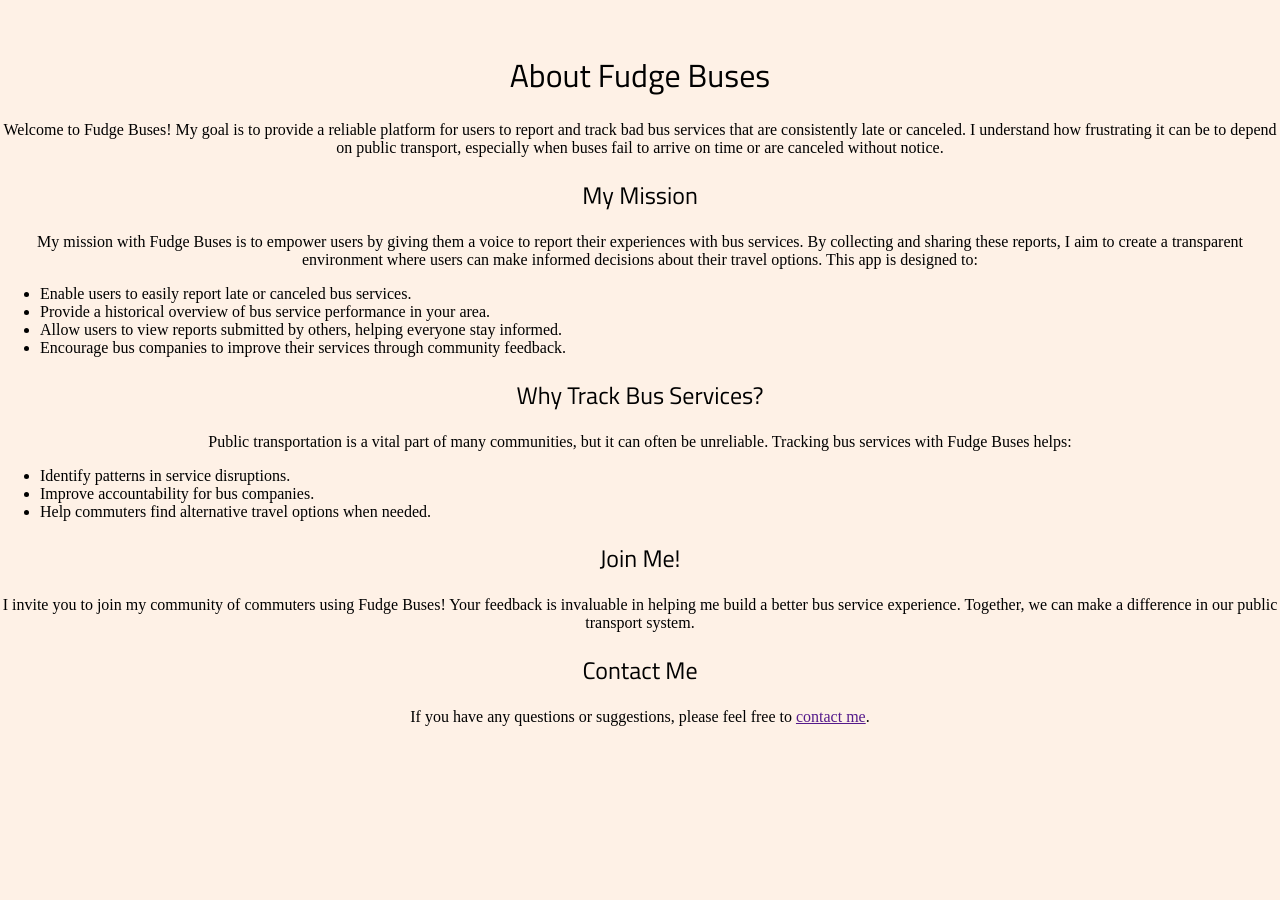
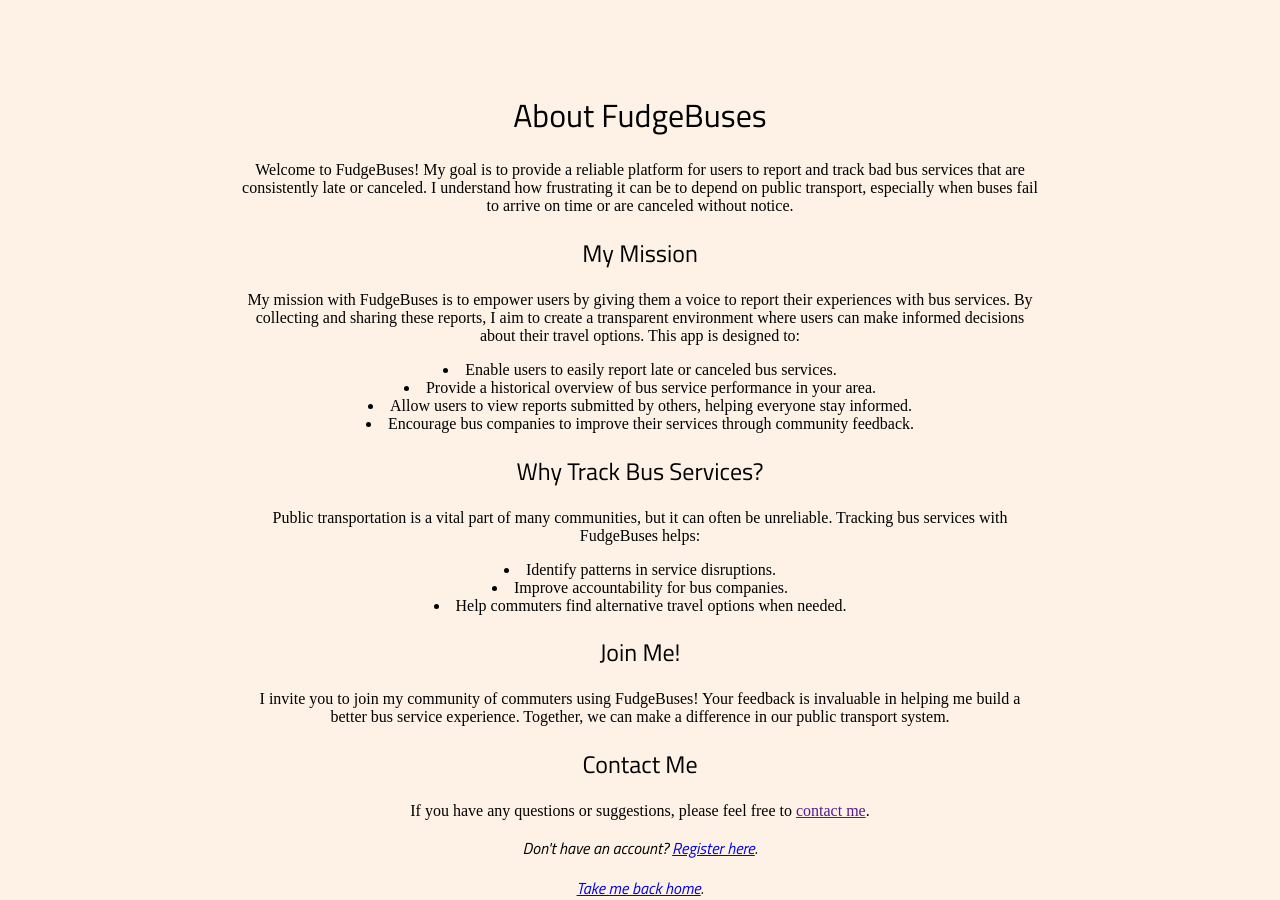
Before and after one commit to chuckydillo/fudge-buses, a Django app: page /about/ in a window 1280 px wide. Before the commit the page ends 726 px from the top, so only its background shows below. Run offline with Django 4.2, Linux system fonts and the light colour scheme.

Commit message:
add links for navigation, change name of app

```diff
--- a/templates/about.html
+++ b/templates/about.html
@@ -13,12 +13,12 @@
     <link href="https://fonts.googleapis.com/css2?family=Titillium+Web:ital@0;1&display=swap" rel="stylesheet">
 </head>
 <body>
-    <div class="">
-        <h1>About Fudge Buses</h1>
-        <p>Welcome to Fudge Buses! My goal is to provide a reliable platform for users to report and track bad bus services that are consistently late or canceled. I understand how frustrating it can be to depend on public transport, especially when buses fail to arrive on time or are canceled without notice.</p>
+    <div class="about content">
+        <h1>About FudgeBuses</h1>
+        <p>Welcome to FudgeBuses! My goal is to provide a reliable platform for users to report and track bad bus services that are consistently late or canceled. I understand how frustrating it can be to depend on public transport, especially when buses fail to arrive on time or are canceled without notice.</p>
 
         <h2>My Mission</h2>
-        <p>My mission with Fudge Buses is to empower users by giving them a voice to report their experiences with bus services. By collecting and sharing these reports, I aim to create a transparent environment where users can make informed decisions about their travel options. This app is designed to:</p>
+        <p>My mission with FudgeBuses is to empower users by giving them a voice to report their experiences with bus services. By collecting and sharing these reports, I aim to create a transparent environment where users can make informed decisions about their travel options. This app is designed to:</p>
         <ul>
             <li>Enable users to easily report late or canceled bus services.</li>
             <li>Provide a historical overview of bus service performance in your area.</li>
@@ -27,7 +27,7 @@
         </ul>
 
         <h2>Why Track Bus Services?</h2>
-        <p>Public transportation is a vital part of many communities, but it can often be unreliable. Tracking bus services with Fudge Buses helps:</p>
+        <p>Public transportation is a vital part of many communities, but it can often be unreliable. Tracking bus services with FudgeBuses helps:</p>
         <ul>
             <li>Identify patterns in service disruptions.</li>
             <li>Improve accountability for bus companies.</li>
@@ -35,10 +35,14 @@
         </ul>
 
         <h2>Join Me!</h2>
-        <p>I invite you to join my community of commuters using Fudge Buses! Your feedback is invaluable in helping me build a better bus service experience. Together, we can make a difference in our public transport system.</p>
+        <p>I invite you to join my community of commuters using FudgeBuses! Your feedback is invaluable in helping me build a better bus service experience. Together, we can make a difference in our public transport system.</p>
 
         <h2>Contact Me</h2>
         <p>If you have any questions or suggestions, please feel free to <a href="">contact me</a>.</p>
+
+
+        <p class="titillium-web-regular-italic">Don't have an account? <a href="{% url 'register' %}">Register here</a>.</p>
+        <p class="titillium-web-regular-italic"><a href="{% url 'home' %}">Take me back home</a>.</p>
     </div>
 </body>
 </html>
```
